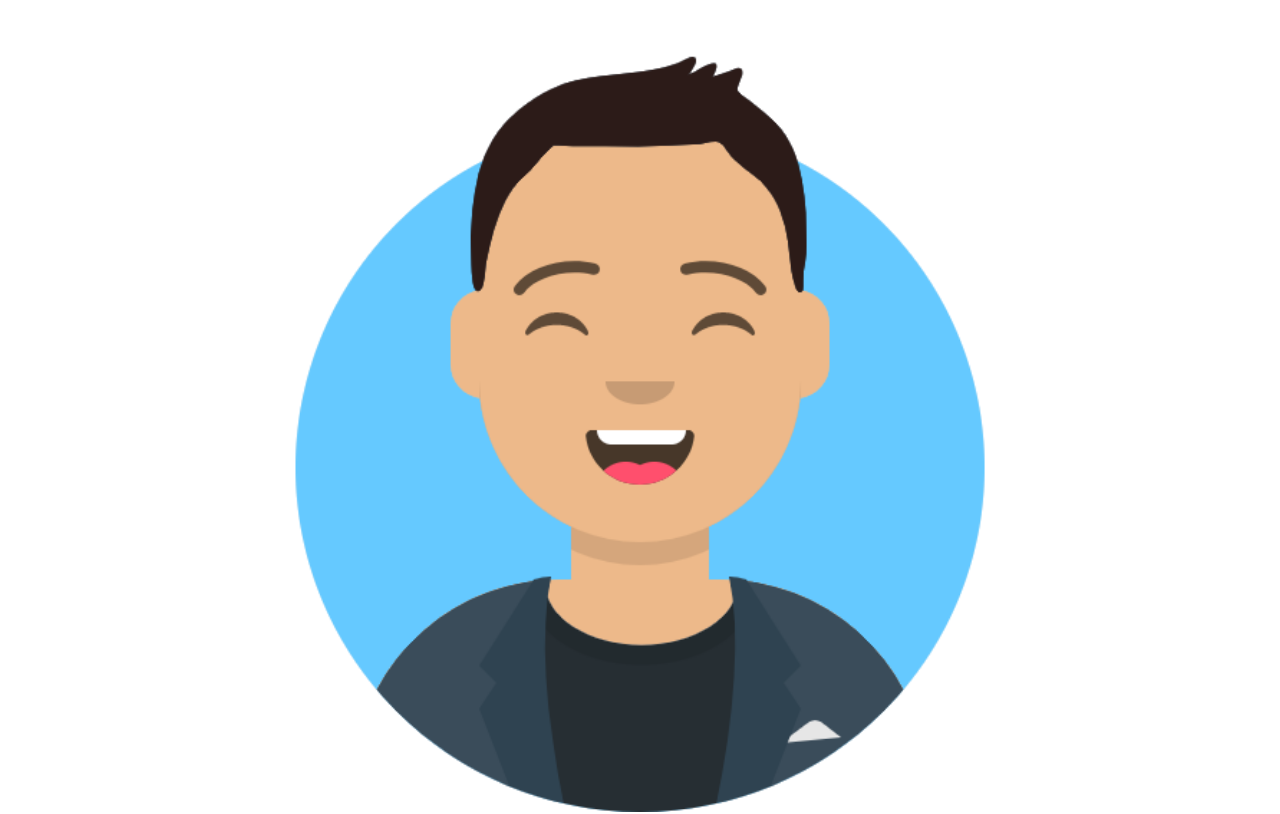
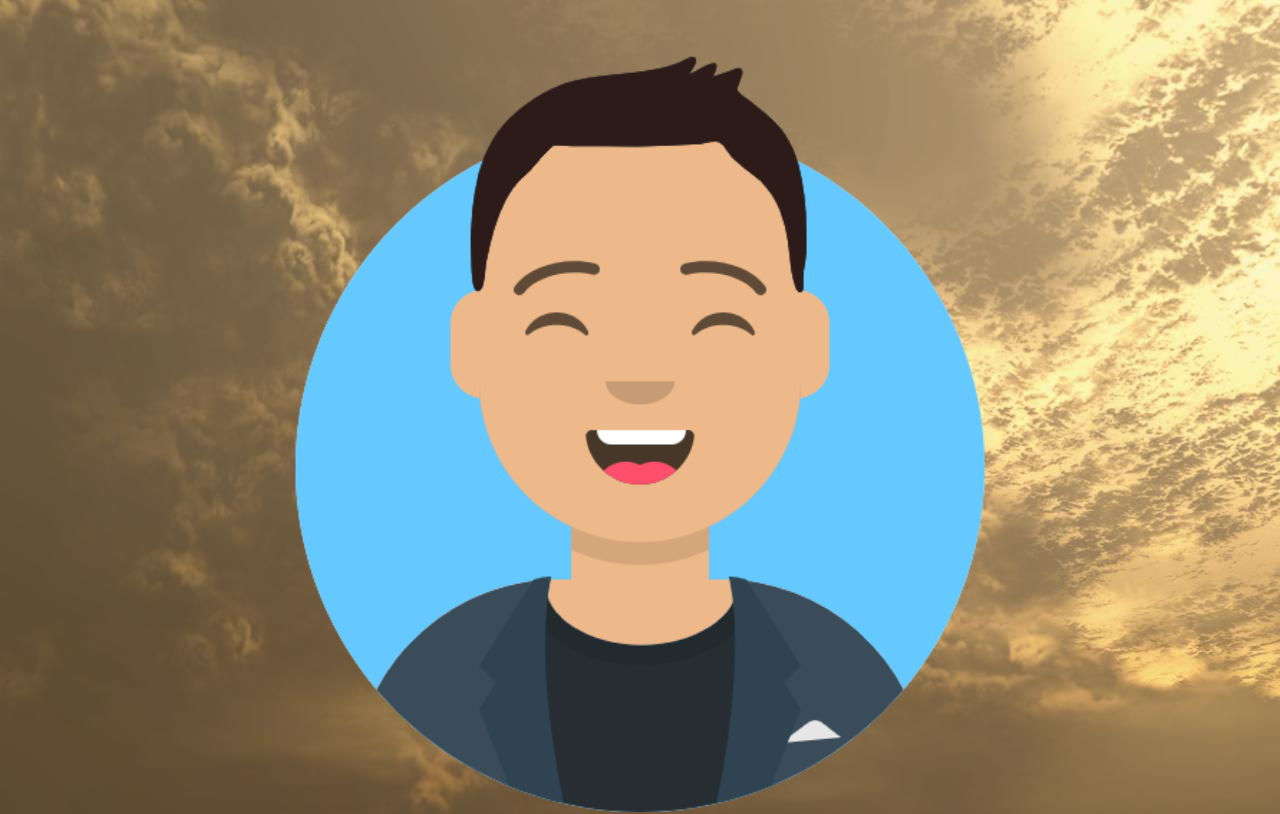
Before and after one commit to sarimrasheed/sarimrasheed.github.io, a plain HTML site: page index.html in a window 1280 px wide. Shown: the top 814 px of the page. Drawn offline with Linux system fonts and the light colour scheme.

Commit message:
Update master.css

```diff
--- a/css/master.css
+++ b/css/master.css
@@ -13,7 +13,7 @@
   }
 
   body {
-     background-image : url('../image/900706.jpg');/* set the background color here */
+     background-image : url('../images/900706.jpg');/* set the background color here */
   color: black ; /* set the text here */
   font-family: Helvetica, sans-serif;  /* set the font here */
   text-align: center;  /* set the text alignment here */
```
